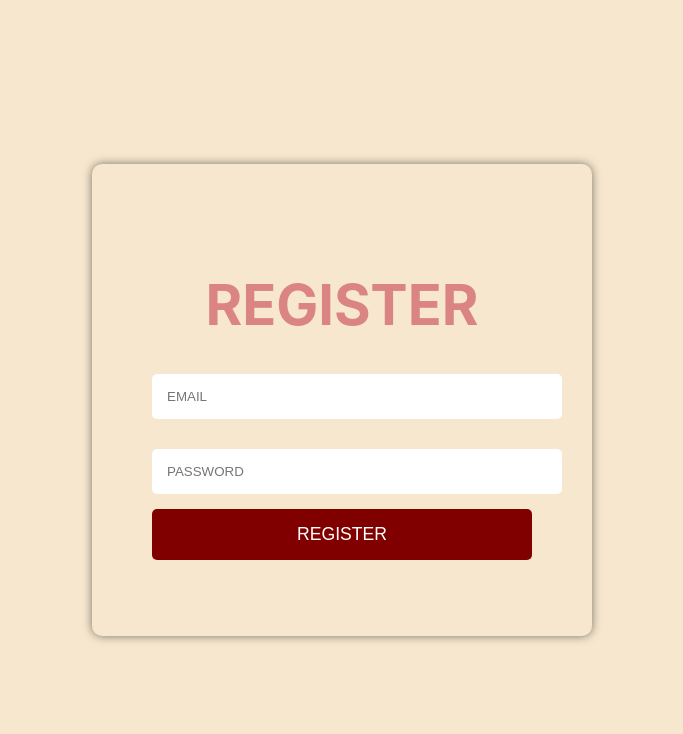
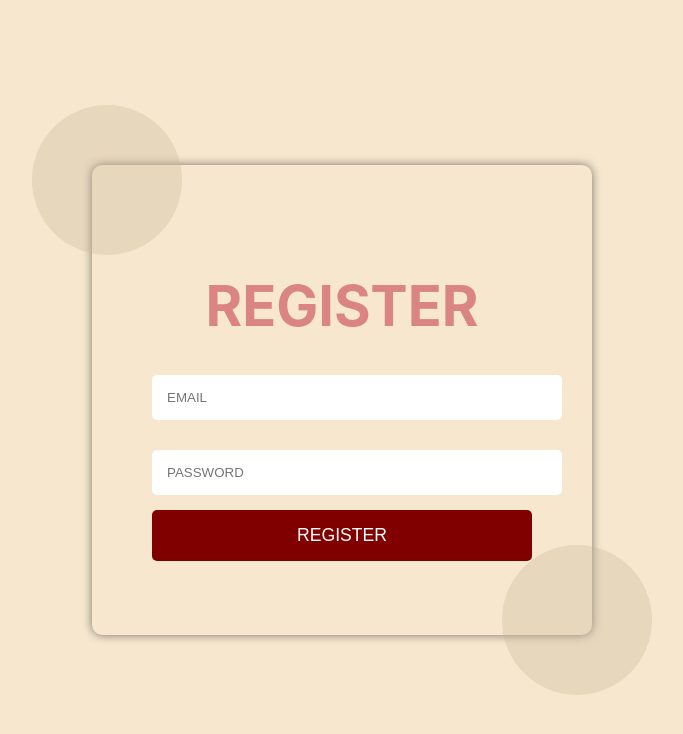
Before and after one commit to Sreekarreddy2005/P2P-FileSharing-Web, a Flask app: page /register in a window 1280 px wide. Shown: the top 734 px of the page, without its empty margins (298-981 px from the left). Run offline with Flask 3, Linux system fonts and the light colour scheme.

Commit message:
Update style.css
final

```diff
--- a/Filetransferapp/static/style.css
+++ b/Filetransferapp/static/style.css
@@ -138,9 +138,9 @@
 
 
 .header {
-    display:flex;
-    justify-content:flex-end;
-    padding :10px20px;
+    display: flex;
+    justify-content: flex-end;
+    padding :10px 20px;
 }
 
 #loginButton {
@@ -148,8 +148,8 @@
    background-color:#ffffff; /* Pure white */
    color:#767474; /* Text color */
    border:none;
-   padding :10px20px;
-   cursor:pointer;
+   padding :10px 20px;
+   cursor: pointer;
    border-radius :5px;
    font-size :1em; /* Adjust the size as needed */
    transition :background-color0.3s ease;
@@ -207,7 +207,7 @@
 }
 .login-form p {
      color:#4a13c4 ;
-     margin-top10 ;
+     margin-top:10 ;
 }
 .login-form a {
      color:rbg(219,132,132);
@@ -218,75 +218,75 @@
 }
 .circle {
      position:absolute ;
-     width150 px ; /* Increased size */
-     height150 px ; /* Increased size */
+     width: 150px ; /* Increased size */
+     height: 150px ; /* Increased size */
      background-color:#c2b194 ;
-     border-radius50 % ;
-     opacity30 % ;
+     border-radius: 50% ;
+     opacity: 30% ;
 }
 .left-circle {
-     top:-60 px ;
-     left:-60 px ;
+     top: -60px ;
+     left: -60px ;
 }
 .right-circle {
-     bottom:-60 px ;
-     right:-60 px ;
+     bottom: -60px ;
+     right: -60px ;
 }
 .error-message {
      color:#ff7057 ;
-     margin-top10 ;
-     font-size0.9 em ;
+     margin-top:10 ;
+     font-size: 0.9em ;
 }
 .auth-button {
      background-color:#ffffff ;
      color:red ;
      border:none ;
-     padding10 px ,20 px ;
+     padding:10px ,20px ;
      text-align:center ;
      text-decoration:none ;
      display:inline-block ;
-     font-size16 px ;
-     margin4 px ,2 px ;
-     cursor:pointer ;
-     border-radius4 px ;
+     font-size:16px ;
+     margin:4px ,2px ;
+     cursor: pointer ;
+     border-radius:4px ;
 }
 .header {
       display:flex ;
-      gap10 px ; /* Adjust the gap as needed */
-} @media (max-width768 px) {
+      gap:10px ; /* Adjust the gap as needed */
+} @media (max-width 768px) {
       .heading {
-           font-size5.0 em ;
+           font-size:5.0em ;
       }
       .subheading {
-           font-size1.2 em ;
+           font-size:1.2em ;
       }
       .description {
-           font-size1 em ;
+           font-size:1em ;
       }
       .drop-zone-text {
-           font-size1 em ;
-           padding5 px ;
+           font-size:1em ;
+           padding:5px ;
       }
       .auth-button ,#chooseFileButton ,#uploadButton {
-           font-size1.1 em ;
-           padding8 px ,15 px ;
+           font-size:1.1em ;
+           padding: 8px ,15px ;
       }
-} @media (max-width480 px) {
+} @media (max-width 480px) {
       .heading {
-           font-size5.0 em ;
+           font-size: 5.0em ;
       }
       .subheading {
-           font-size1.8 em ;
+           font-size: 1.8em ;
       }
       .description {
-           font-size1.2 em ;
+           font-size: 1.2 em ;
       }
       .drop-zone-text {
-           font-size1.1 em ;
-           padding5 px ;
+           font-size: 1.1 em ;
+           padding: 5px ;
       }
       .auth-button ,#chooseFileButton ,#uploadButton {
-           font-size1.1 em ;
-           padding5 px ,10 px ;
+           font-size: 1.1 em ;
+           padding: 5px ,10px ;
       }
 }
```
